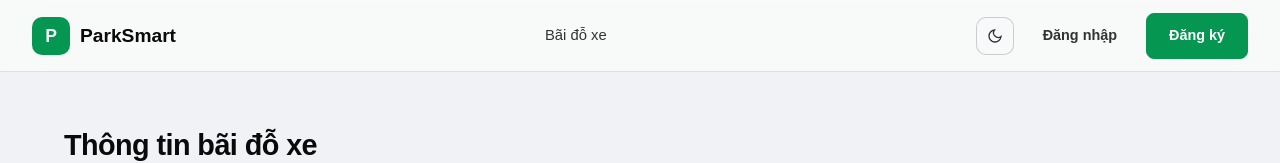
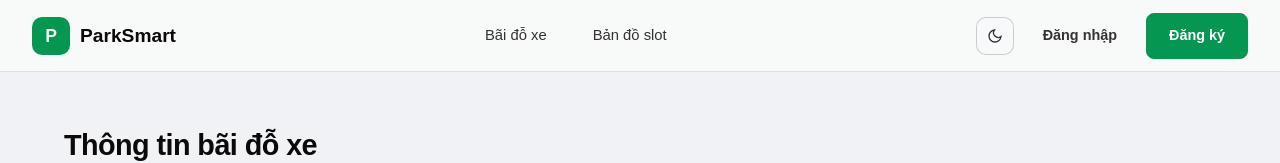
Before and after one commit to ParkingManagement5/Parking-Building-Management-System, a React (Vite) app in the folder parking-frontend/: page /parking-info in a window 1280 px wide. Shown: the top 163 px of the page. Built offline with nearby package versions, Linux system fonts and the light colour scheme; no server answers.

Commit message:
fix: add "Bản đồ slot" link back to public navbars

```diff
--- a/parking-frontend/src/layouts/MainPublicLayout.jsx
+++ b/parking-frontend/src/layouts/MainPublicLayout.jsx
@@ -29,6 +29,7 @@ export default function MainPublicLayout() {
           </a>
           <div className="nav-links">
             <a href="/parking-info" onClick={(e) => { e.preventDefault(); navigate("/parking-info"); }}>Bãi đỗ xe</a>
+            <a href="/public-slots" onClick={(e) => { e.preventDefault(); navigate("/public-slots"); }}>Bản đồ slot</a>
           </div>
           <div className="nav-actions">
             <button className="theme-toggle-btn" onClick={toggle} title={dark ? "Light mode" : "Dark mode"}>
--- a/parking-frontend/src/layouts/PublicLayout.jsx
+++ b/parking-frontend/src/layouts/PublicLayout.jsx
@@ -29,6 +29,7 @@ export default function PublicLayout() {
           </a>
           <div className="nav-links">
             <a href="/parking-info" onClick={(e) => { e.preventDefault(); navigate("/parking-info"); }}>Bãi đỗ xe</a>
+            <a href="/public-slots" onClick={(e) => { e.preventDefault(); navigate("/public-slots"); }}>Bản đồ slot</a>
           </div>
           <div className="nav-actions">
             <button className="theme-toggle-btn" onClick={toggle} title={dark ? "Light mode" : "Dark mode"}>
```
